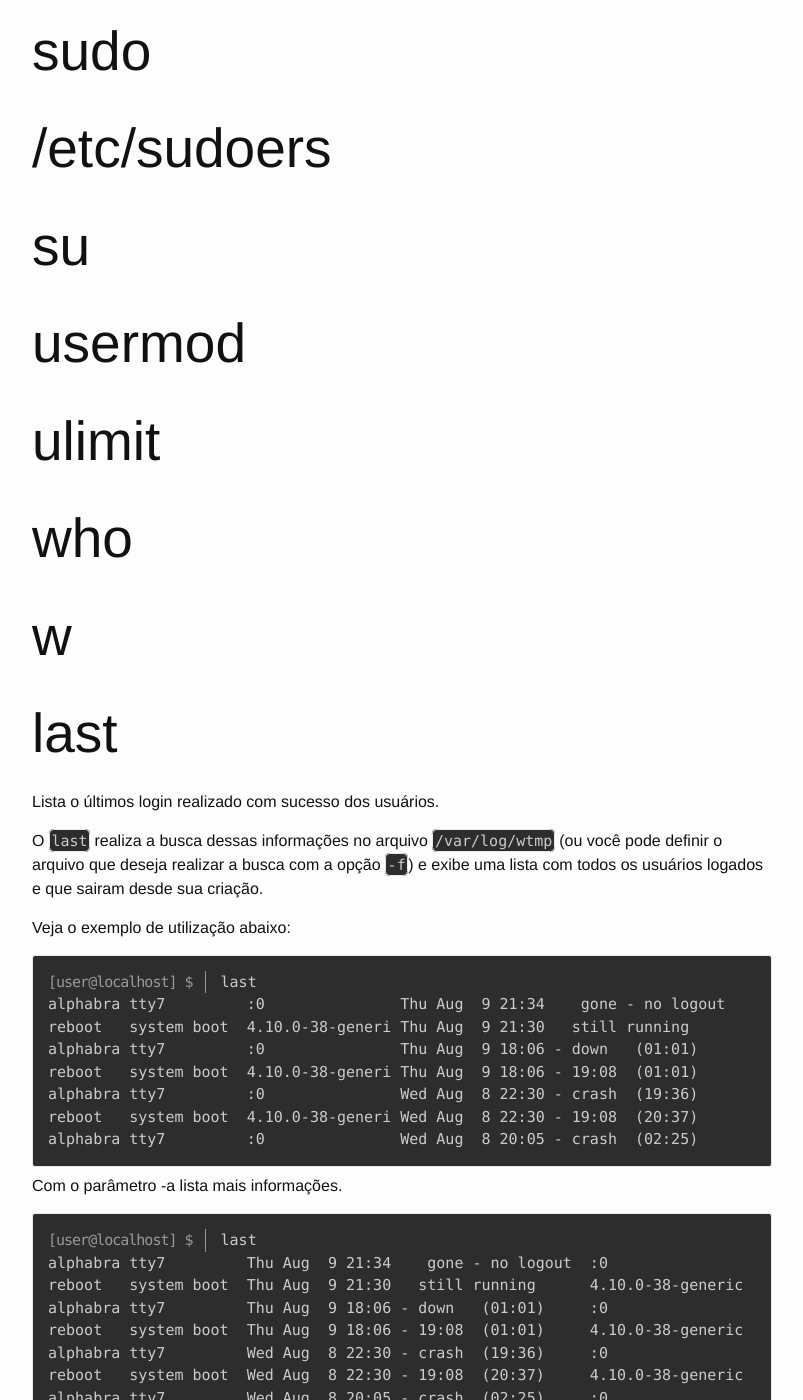
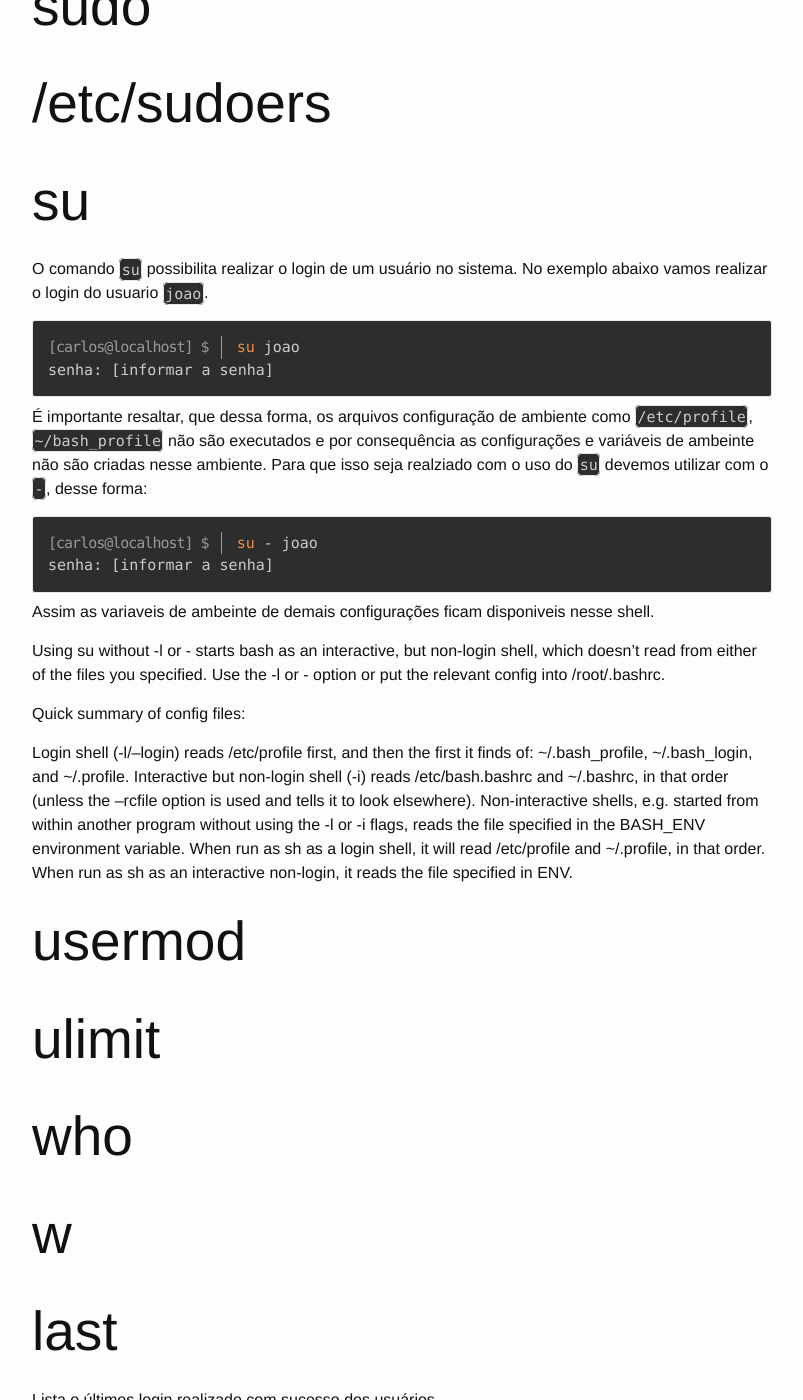
Before and after one commit to alphabraga/lpic1, a Jekyll site: the page built from topicos/110/110-1-realize-tarefas-de-administracao-de-seguranca.md, in a window 1280 px wide and 1400 px high, scrolled down 1818 px. Shown: the whole window, without its empty margins (238-1041 px from the left). Built offline with Jekyll 4.4.1, drawn with Linux system fonts in a browser that asks for light colours; some of the changed text lies outside the part shown.

Commit message:
novidades sobre o su e o su -

```diff
--- a/topicos/110/110-1-realize-tarefas-de-administracao-de-seguranca.md
+++ b/topicos/110/110-1-realize-tarefas-de-administracao-de-seguranca.md
@@ -74,6 +71,33 @@ PORT     STATE SERVICE
 
 ## su
 
+O comando `su` possibilita realizar o login de um usuário no sistema. No exemplo abaixo vamos realizar o login do usuario `joao`.
+
+
+<pre class="language-bash command-line" data-user="carlos" >
+<code>su joao</code>
+senha: [informar a senha]
+</pre>
+
+É importante resaltar, que dessa forma, os arquivos configuração de ambiente como `/etc/profile`, `~/bash_profile` não são executados e por consequência as configurações e variáveis de ambeinte não são criadas nesse ambiente. Para que isso seja realziado com o uso do `su` devemos utilizar com o `-`, desse forma:
+
+<pre class="language-bash command-line" data-user="carlos" >
+<code>su - joao</code>
+senha: [informar a senha]
+</pre>
+
+Assim as variaveis de ambeinte de demais configurações ficam disponiveis nesse shell.
+
+Using su without -l or - starts bash as an interactive, but non-login shell, which doesn't read from either of the files you specified. Use the -l or - option or put the relevant config into /root/.bashrc.
+
+Quick summary of config files:
+
+Login shell (-l/--login) reads /etc/profile first, and then the first it finds of: ~/.bash_profile, ~/.bash_login, and ~/.profile.
+Interactive but non-login shell (-i) reads /etc/bash.bashrc and ~/.bashrc, in that order (unless the --rcfile option is used and tells it to look elsewhere).
+Non-interactive shells, e.g. started from within another program without using the -l or -i flags, reads the file specified in the BASH_ENV environment variable.
+When run as sh as a login shell, it will read /etc/profile and ~/.profile, in that order.
+When run as sh as an interactive non-login, it reads the file specified in ENV.
+
 
 ## usermod
 
```
Also changed, not shown: other parts of topicos/110/110-1-realize-tarefas-de-administracao-de-seguranca.md (+8 -11 lines), topicos/105/105-1-modifique-e-utilize-o-ambiente-shell.md (+1 -2 lines).
